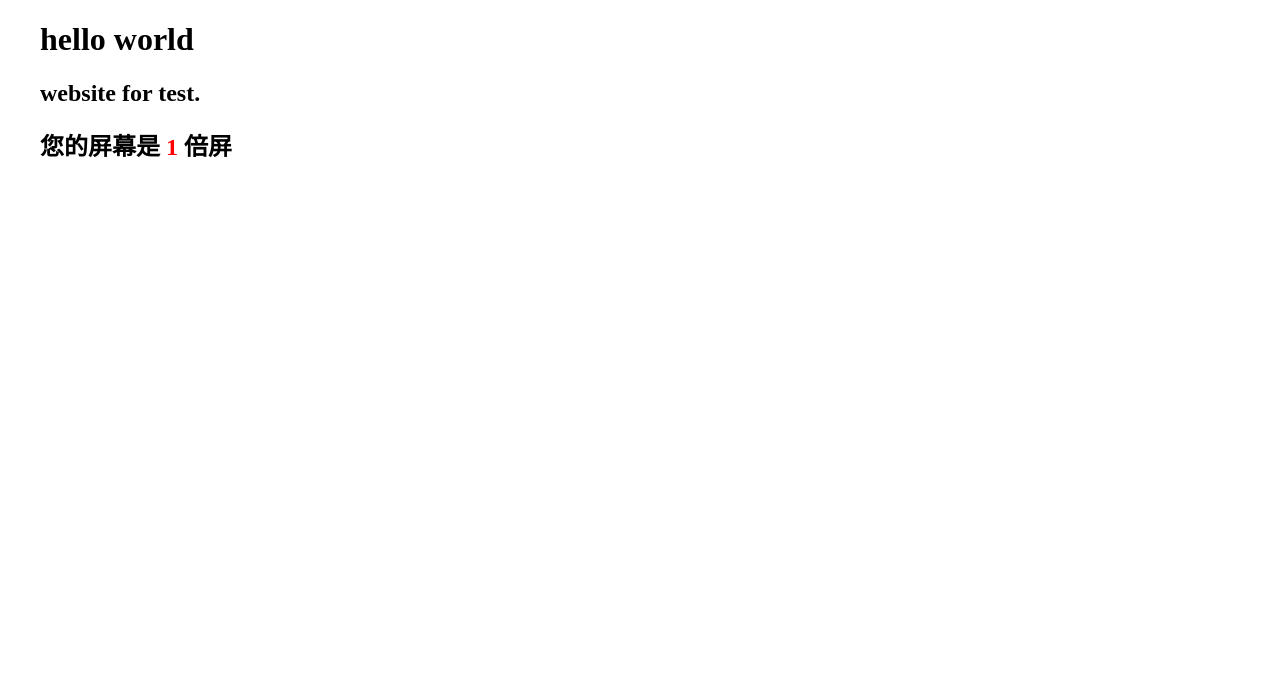
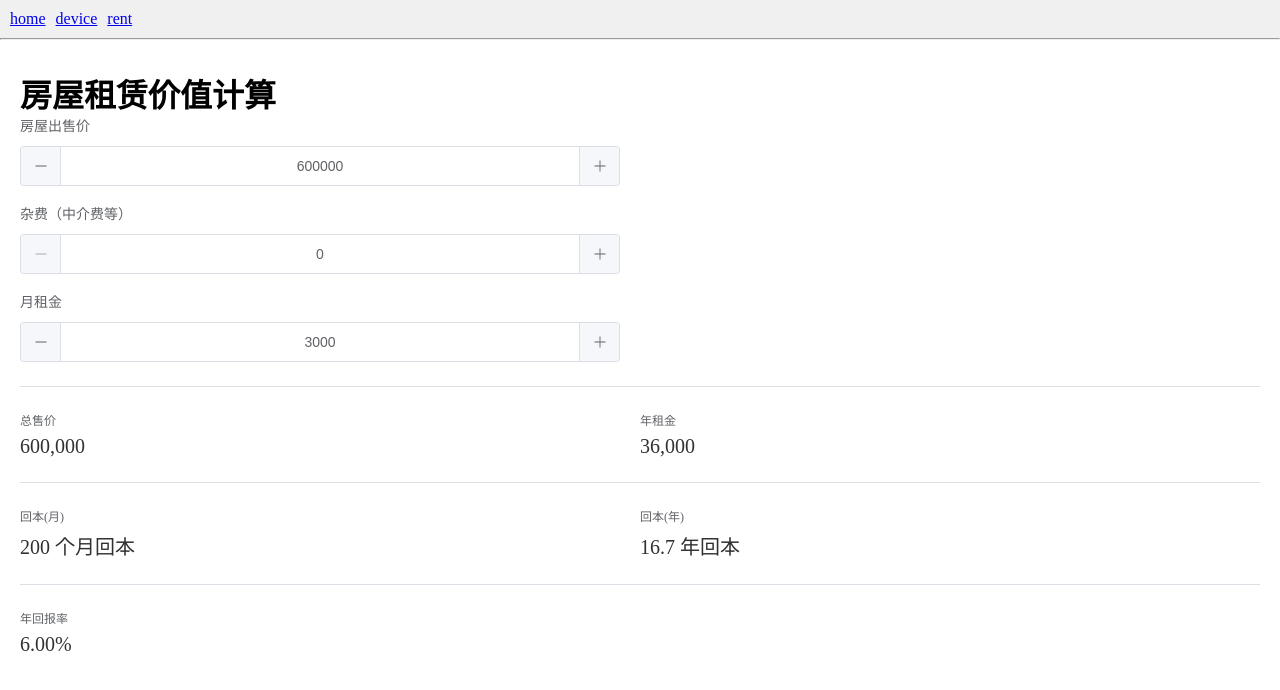
Before and after one commit to russo-zhang/nuxt_app, a Nuxt app: page /rent in a window 1280 px wide. Shown: the top 690 px of the page. Built offline with nearby package versions, Linux system fonts and the light colour scheme.

Commit message:
feat:房屋租赁价值计算

```diff
--- a/app.vue
+++ b/app.vue
@@ -1,62 +1,29 @@
 <template>
-    <div class="home">
-        <!-- <NuxtWelcome /> -->
-        <h1>hello world</h1>
-        <h2>website for test.</h2>
-        <client-only>
-            <h2>
-                您的屏幕是
-                <span style="color: red"> {{ devicePixelRatio }} </span>
-                倍屏
-            </h2>
-        </client-only>
-        <!--     <ul v-if="baidu.data && baidu.data.length > 0">
-            <template v-for="(item, index) in baidu.data" :key="index">
-                <li>
-                    <span>{{ item.title }}</span
-                    >&nbsp;&nbsp;&nbsp;&nbsp;
-                    <span>{{ item.summary }}</span>
-                </li>
-            </template>
-        </ul>
-        <ul v-if="zhihu.data && zhihu.data.length > 0">
-            <template v-for="(item, index) in zhihu.data" :key="index">
-                <li>
-                    <span>{{ item.title }}</span
-                    >&nbsp;&nbsp;&nbsp;&nbsp;
-                    <span>{{ item.summary }}</span>
-                </li>
-            </template>
-        </ul> -->
+    <div class="app">
+        <nav>
+            <nuxt-link to="/">home</nuxt-link>
+            <nuxt-link to="/device">device</nuxt-link>
+            <nuxt-link to="/rent">rent</nuxt-link>
+        </nav>
+        <hr />
+        <NuxtPage />
     </div>
 </template>
-
-<script lang="ts" setup>
-// import { useHome } from "~/hooks/home";
-// import type { HotspotMapItem } from "~/hooks/home";
-/* const baidu = ref<HotspotMapItem>({
-    title: "百度热搜",
-    data: [],
-});
-const zhihu = ref<HotspotMapItem>({
-    title: "知乎热搜",
-    data: [],
-});
-if (process.server) {
-    const { hotspotListMap } = await useHome();
-    const { baidu: _baidu, zhihu: _zhihu } = hotspotListMap;
-    baidu.value = _baidu;
-    zhihu.value = _zhihu;
-} */
-const devicePixelRatio = ref(0);
-if (!process.server) {
-    devicePixelRatio.value = window.devicePixelRatio;
+<script lang="ts" setup></script>
+<style lang="less">
+* {
+    margin: 0;
+    padding: 0;
+    box-sizing: border-box;
+    list-style: none;
 }
-</script>
-
-<style>
-.home {
-    width: 1200px;
-    margin: 0 auto;
+.app {
+    > nav {
+        padding: 10px;
+        background-color: #f0f0f0;
+        a {
+            margin-right: 10px;
+        }
+    }
 }
 </style>
--- a/nuxt.config.ts
+++ b/nuxt.config.ts
@@ -1,4 +1,5 @@
 // https://nuxt.com/docs/api/configuration/nuxt-config
 export default defineNuxtConfig({
-  devtools: { enabled: true }
-})
+    devtools: { enabled: true },
+    modules: ["@element-plus/nuxt"],
+});
--- a/package.json
+++ b/package.json
@@ -10,6 +10,8 @@
     "postinstall": "nuxt prepare"
   },
   "devDependencies": {
+    "@element-plus/nuxt": "^1.0.7",
+    "less": "^4.2.0",
     "nuxt": "^3.9.0",
     "vue": "^3.4.5",
     "vue-router": "^4.2.5"
--- /dev/null
+++ b/pages/device.vue
@@ -0,0 +1,30 @@
+<template>
+    <div class="device">
+        <!-- <NuxtWelcome /> -->
+        <h1>hello world</h1>
+        <h2>website for test.</h2>
+        <client-only>
+            <h2>
+                您的屏幕是
+                <span style="color: red"> {{ devicePixelRatio }} </span>
+                倍屏
+            </h2>
+        </client-only>
+    </div>
+</template>
+
+<script lang="ts" setup>
+const devicePixelRatio = ref(0);
+if (!process.server) {
+    devicePixelRatio.value = window.devicePixelRatio;
+}
+</script>
+
+<style>
+@media screen and (min-width: 1200px) {
+    .device {
+        width: 1200px;
+        margin: 0 auto;
+    }
+}
+</style>
--- /dev/null
+++ b/pages/index.vue
@@ -0,0 +1,10 @@
+<template>
+    <div class="home"></div>
+</template>
+
+<script lang="ts" setup></script>
+
+<style>
+.home {
+}
+</style>
--- /dev/null
+++ b/pages/rent.vue
@@ -0,0 +1,111 @@
+<template>
+    <div class="rent">
+        <h1>房屋租赁价值计算</h1>
+        <client-only>
+            <el-form label-position="top" label-width="auto" :model="formData" style="max-width: 600px">
+                <el-form-item label="房屋出售价">
+                    <el-input-number
+                        v-model="formData.saleAmount"
+                        :min="1"
+                        :max="10000000"
+                        :step="10000"
+                        size="large"
+                        style="width: 100%"
+                    />
+                </el-form-item>
+                <el-form-item label="杂费（中介费等）">
+                    <el-input-number
+                        v-model="formData.feeAmount"
+                        :min="0"
+                        :max="10000000"
+                        :step="100"
+                        size="large"
+                        style="width: 100%"
+                    />
+                </el-form-item>
+                <el-form-item label="月租金">
+                    <el-input-number
+                        v-model="formData.rentAmount"
+                        :min="1"
+                        :max="10000000"
+                        :step="100"
+                        size="large"
+                        style="width: 100%"
+                    />
+                </el-form-item>
+            </el-form>
+            <el-divider />
+            <el-row>
+                <el-col :span="12">
+                    <el-statistic title="总售价" :value="totalSaleAmount" />
+                </el-col>
+                <el-col :span="12">
+                    <el-statistic title="年租金" :value="yearRentAmount" />
+                </el-col>
+                <el-divider />
+                <el-col :span="12">
+                    <el-statistic title="回本(月)" :value="rentSaleRatio" />
+                </el-col>
+                <el-col :span="12">
+                    <el-statistic title="回本(年)" :value="rentSaleRatioYear" />
+                </el-col>
+                <el-divider />
+                <el-col :span="12">
+                    <el-statistic title="年回报率" :value="yearReturnRate" />
+                </el-col>
+            </el-row>
+        </client-only>
+    </div>
+</template>
+<script lang="ts" setup>
+const formData = reactive({
+    saleAmount: 600000, // 房屋出售价
+    feeAmount: 0, // 杂费（中介费等）
+    rentAmount: 3000, // 租金
+});
+// 计算总售价
+const totalSaleAmount = computed(() => {
+    return formData.saleAmount + formData.feeAmount;
+});
+// 计算年租金
+const yearRentAmount = computed(() => {
+    return formData.rentAmount * 12;
+});
+// 计算几个月回本
+const rentSaleRatio = computed(() => {
+    const month = totalSaleAmount.value / formData.rentAmount;
+    return `${month.toFixed(0)} 个月回本`;
+});
+// 租售比按照年计算
+const rentSaleRatioYear = computed(() => {
+    const year = totalSaleAmount.value / (formData.rentAmount * 12);
+    return `${year.toFixed(1)} 年回本`;
+});
+// 计算年回报率
+const yearReturnRate = computed(() => {
+    console.log("yearRentAmount.value:", yearRentAmount.value);
+    console.log("totalSaleAmount.value:", totalSaleAmount.value);
+    const rate = yearRentAmount.value / totalSaleAmount.value;
+    return `${(rate * 100).toFixed(2)}%`;
+});
+onMounted(() => {
+    const rent = localStorage.getItem("rent");
+    if (rent) {
+        Object.assign(formData, JSON.parse(rent));
+    }
+});
+
+watch(
+    () => formData,
+    () => {
+        localStorage.setItem("rent", JSON.stringify(formData));
+    },
+    { deep: true }
+);
+</script>
+
+<style lang="less" scoped>
+.rent {
+    padding: 30px 20px;
+}
+</style>
```
Also changed, not shown: 1 other file (tests, documents, lock files or other folders).
